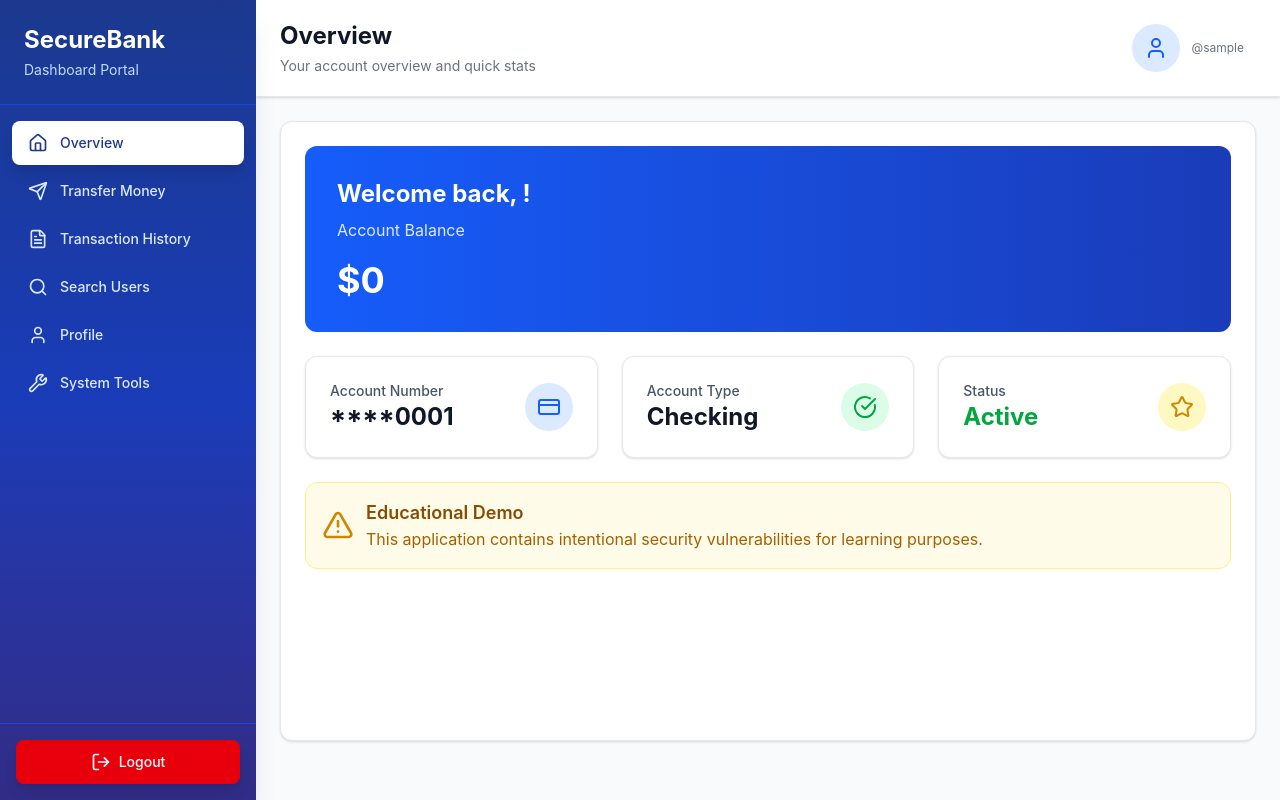
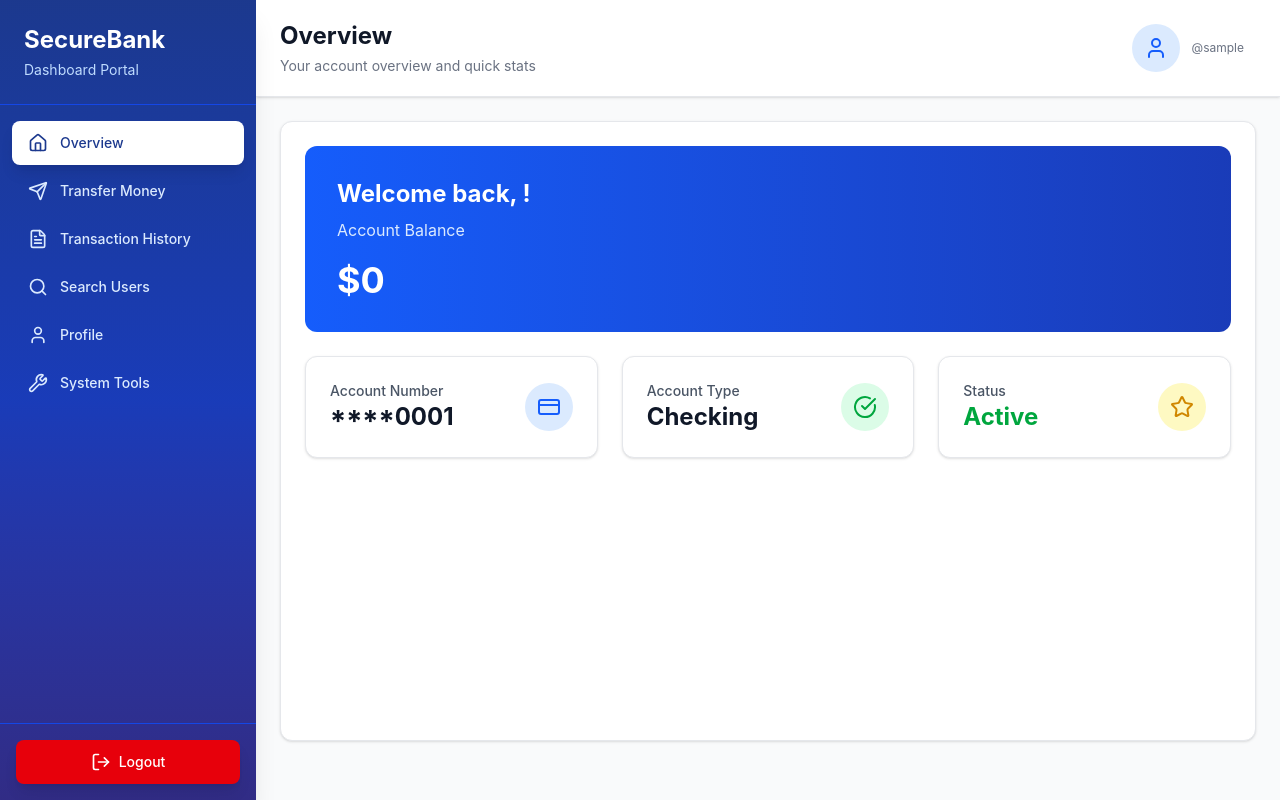
Before and after one commit to Yrcd27/Insecure-Bank, a React (Vite) app in the folder vul-bank-app/: page /dashboard in a window 1280 px wide. Built offline with nearby package versions, Linux system fonts and the light colour scheme; no server answers; sample sign-in values are in the browser's storage.

Commit message:
Remove educational demo warning from dashboard overview

```diff
--- a/vul-bank-app/src/components/Dashboard.jsx
+++ b/vul-bank-app/src/components/Dashboard.jsx
@@ -1,7 +1,7 @@
 import React, { useState, useEffect, useCallback } from 'react';
 import { useAuth } from '../contexts/useAuth';
 import { useNavigate } from 'react-router-dom';
-import { Home, Send, FileText, Search, User, Wrench, Settings, CreditCard, CheckCircle, Star, AlertTriangle, LogOut } from 'lucide-react';
+import { Home, Send, FileText, Search, User, Wrench, Settings, CreditCard, CheckCircle, Star, LogOut } from 'lucide-react';
 import TransferMoney from './TransferMoney';
 import TransactionHistory from './TransactionHistory';
 import UserSearch from './UserSearch';
@@ -110,16 +110,6 @@ const Dashboard = () => {
                   <div className="bg-yellow-100 p-3 rounded-full">
                     <Star className="w-6 h-6 text-yellow-600" />
                   </div>
-                </div>
-              </div>
-            </div>
-
-            <div className="bg-yellow-50 border border-yellow-200 rounded-xl p-4">
-              <div className="flex items-center">
-                <AlertTriangle className="w-8 h-8 text-yellow-600 mr-3" />
-                <div>
-                  <h3 className="text-lg font-semibold text-yellow-800">Educational Demo</h3>
-                  <p className="text-yellow-700">This application contains intentional security vulnerabilities for learning purposes.</p>
                 </div>
               </div>
             </div>
```
